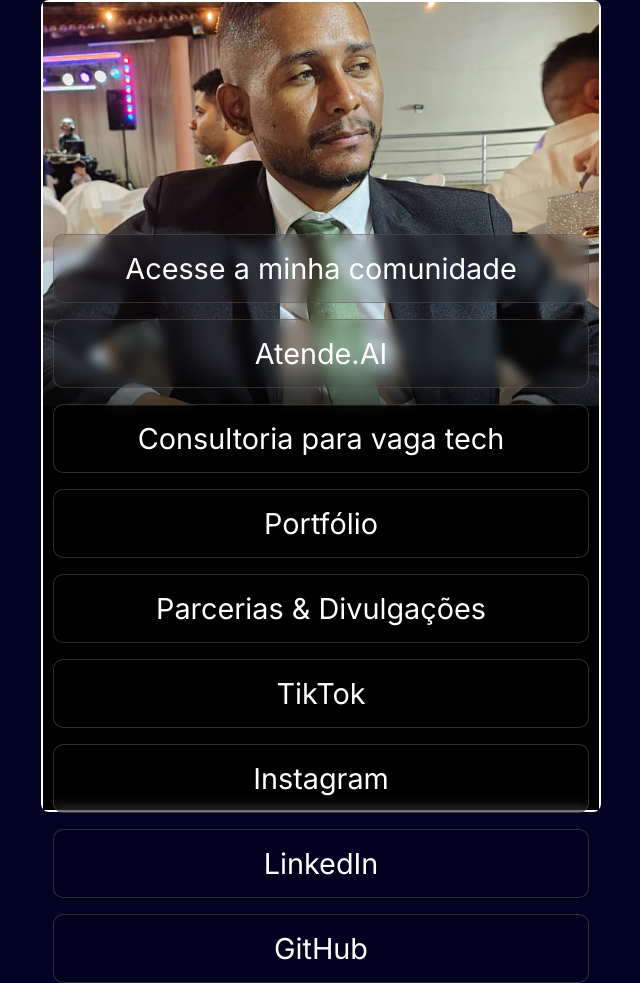
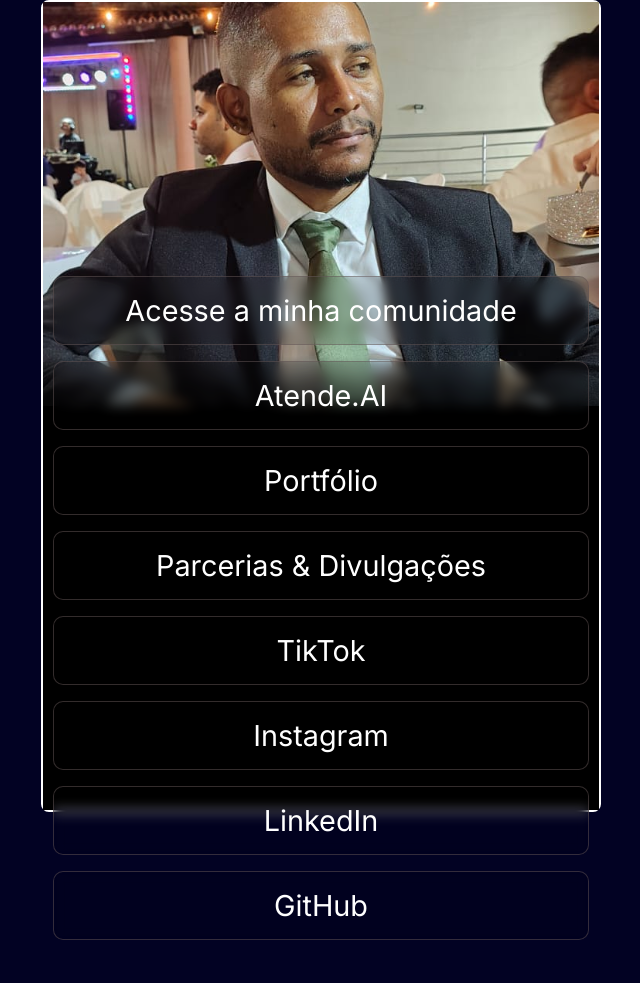
Before and after one commit to alysonmarquez/meusLinks, a plain HTML site: page index.html in a window 1280 px wide. Shown: the whole page, without its empty margins (319-959 px from the left). After the commit the page ends 940 px from the top, so only its background shows below. Drawn offline with Linux system fonts and the light colour scheme.

Commit message:
atualização

```diff
--- a/index.html
+++ b/index.html
@@ -20,9 +20,7 @@
             <li>
                 <a target="_blank" href="https://resourceitmarquezatendeai.vercel.app/">Atende.AI</a>
             </li>
-            <li>
-                <a target="_blank" href="https://alysonmarquez.github.io/VendasConsutoria/">Consultoria para vaga tech</a>
-            </li>
+
             <li>
                 <a target="_blank" href="https://portifolioalysonmarquez.vercel.app/">Portfólio</a>
             </li>
```
